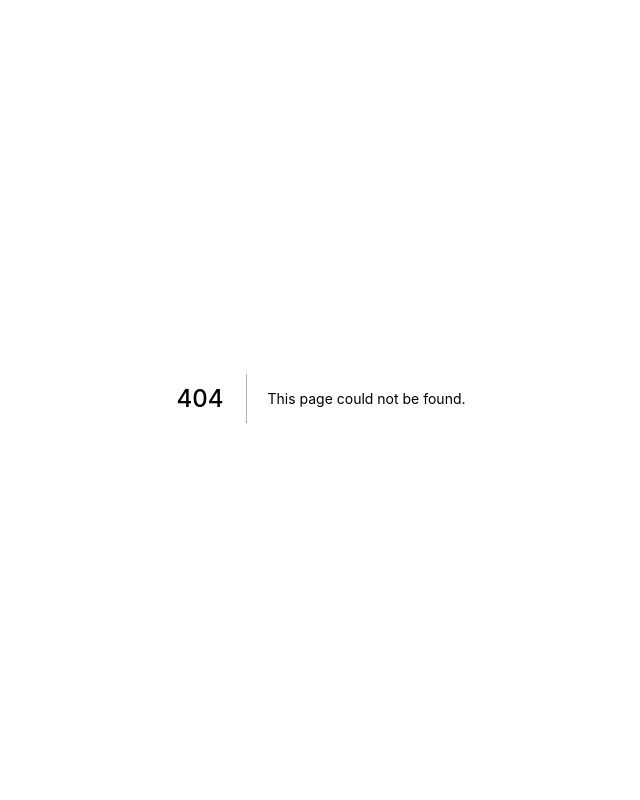
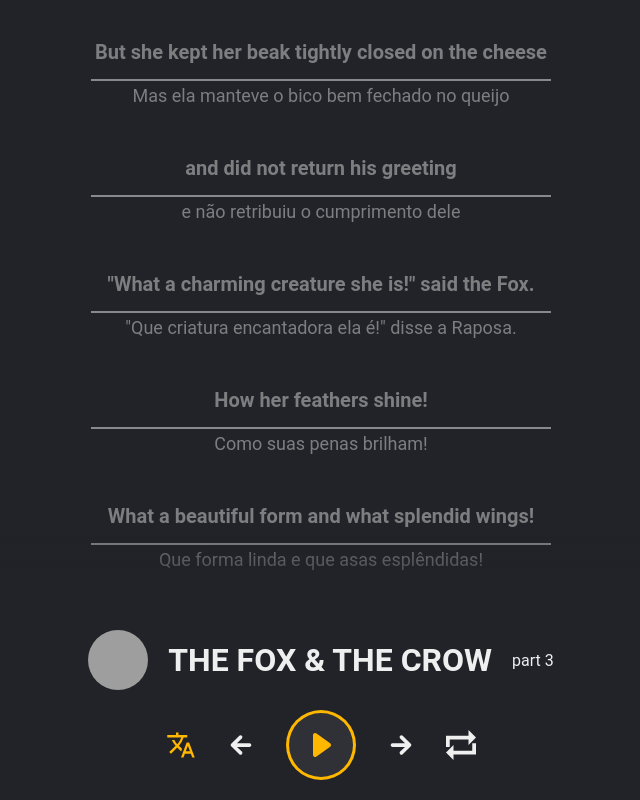
Before and after one commit to kayoroxa/netflix-2.0, a Next.js app: page /texto-audio/the-fox-and-the-crow/3 in a window 1280 px wide. Before the commit this address had no page. Shown: the top 800 px of the page, without its empty margins (319-959 px from the left). Built offline with nearby package versions, Linux system fonts and the light colour scheme; grey boxes are pictures that could not be loaded.

Commit message:
audio-texto 3

```diff
--- /dev/null
+++ b/src/pages/texto-audio/the-fox-and-the-crow/3.tsx
@@ -0,0 +1,63 @@
+import TextoComAudio from '../../../templates/TextoComAudio'
+
+const text = {
+  audioUrl: 'https://audio.jukehost.co.uk/2T6EXCQ8OaUvvA9kXGsue2y9lR00c1GI',
+  title: 'The Fox & the Crow',
+  img: 'https://images.pexels.com/photos/6889088/pexels-photo-6889088.jpeg?auto=compress&cs=tinysrgb&w=1260&h=750&dpr=1',
+  description: 'part 3',
+  isOnYouTube: false,
+  lyrics: [
+    {
+      en: 'But she kept her beak tightly closed on the cheese',
+      pt: 'Mas ela manteve o bico bem fechado no queijo',
+      start: 38.303,
+      end: 40.788,
+    },
+    {
+      en: 'and did not return his greeting',
+      pt: 'e não retribuiu o cumprimento dele',
+      start: 40.848,
+      end: 42.223,
+    },
+    {
+      en: '"What a charming creature she is!" said the Fox.',
+      pt: '"Que criatura encantadora ela é!" disse a Raposa.',
+      start: 43.142,
+      end: 45.828,
+    },
+    {
+      en: 'How her feathers shine!',
+      pt: 'Como suas penas brilham!',
+      start: 46.757,
+      end: 47.972,
+    },
+    {
+      en: 'What a beautiful form and what splendid wings!',
+      pt: 'Que forma linda e que asas esplêndidas!',
+      start: 48.869,
+      end: 51.728,
+    },
+    {
+      en: 'Such a wonderful Bird',
+      pt: 'Um pássaro tão maravilhoso',
+      start: 52.638,
+      end: 53.887,
+    },
+    {
+      en: 'should have a very lovely voice',
+      pt: 'deve ter uma voz muito adorável',
+      start: 53.936,
+      end: 55.479,
+    },
+    {
+      en: 'since everything else about her is so perfect.',
+      pt: 'já que tudo sobre ela é tão perfeito.',
+      start: 55.59,
+      end: 58.075,
+    },
+  ],
+}
+
+export default function () {
+  return <TextoComAudio textData={text} />
+}
```
